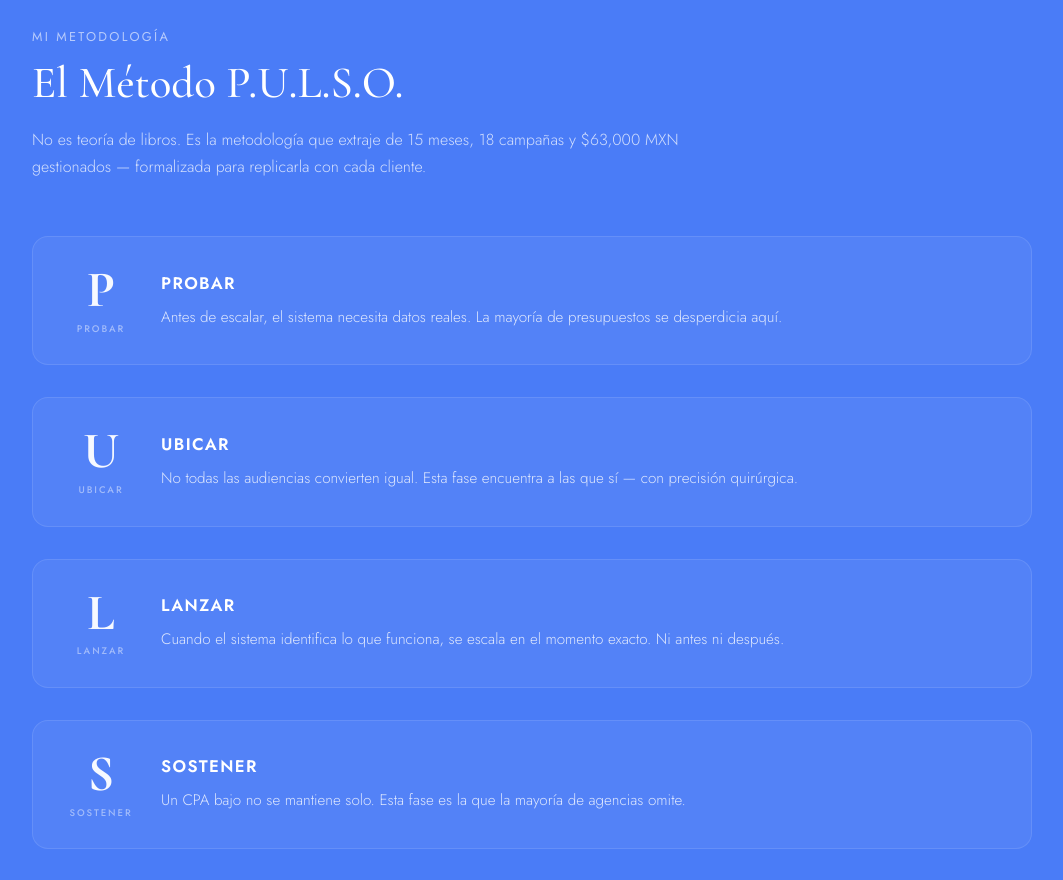
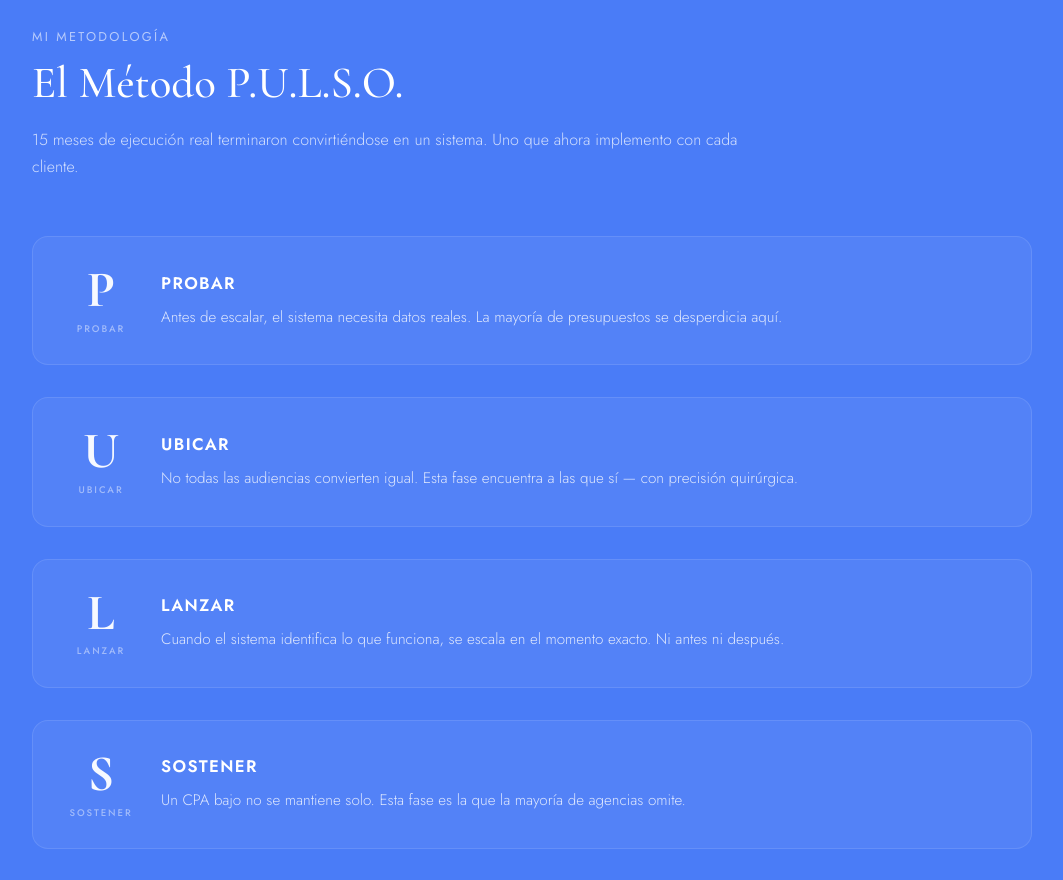
Before and after one commit to Coraline-Coder/carolina-landing, a Next.js app: page / in a window 1280 px wide. Shown: the part 3200-4080 px from the top of the page, without its empty margins (108-1171 px from the left). Built offline with nearby package versions, Linux system fonts and the light colour scheme.

Commit message:
fix: actualizar subtítulo P.U.L.S.O.

```diff
--- /dev/null
+++ b/patch-sub.js
@@ -0,0 +1,10 @@
+const fs = require('fs');
+const path = require('path');
+const f = path.join(__dirname, 'src', 'app', 'page.tsx');
+let p = fs.readFileSync(f, 'utf8');
+const old = 'No es teoría de libros. Es la metodología que extraje de 15 meses, 18 campañas y $63,000 MXN gestionados — formalizada para replicarla con cada cliente.';
+const nw = '15 meses de ejecución real terminaron convirtiéndose en un sistema. Uno que ahora implemento con cada cliente.';
+if (!p.includes(old)) { console.error('NOT FOUND'); process.exit(1); }
+p = p.replace(old, nw);
+fs.writeFileSync(f, p, 'utf8');
+console.log('OK');
--- a/src/app/page.tsx
+++ b/src/app/page.tsx
@@ -584,7 +584,7 @@ function SistemaFiltroSection() {
               marginBottom: "3.5rem",
             }}
           >
-            No es teoría de libros. Es la metodología que extraje de 15 meses, 18 campañas y $63,000 MXN gestionados — formalizada para replicarla con cada cliente.
+            15 meses de ejecución real terminaron convirtiéndose en un sistema. Uno que ahora implemento con cada cliente.
           </p>
         </ScrollReveal>
         <div style={{ display: "flex", flexDirection: "column", gap: "2rem" }}>
```
